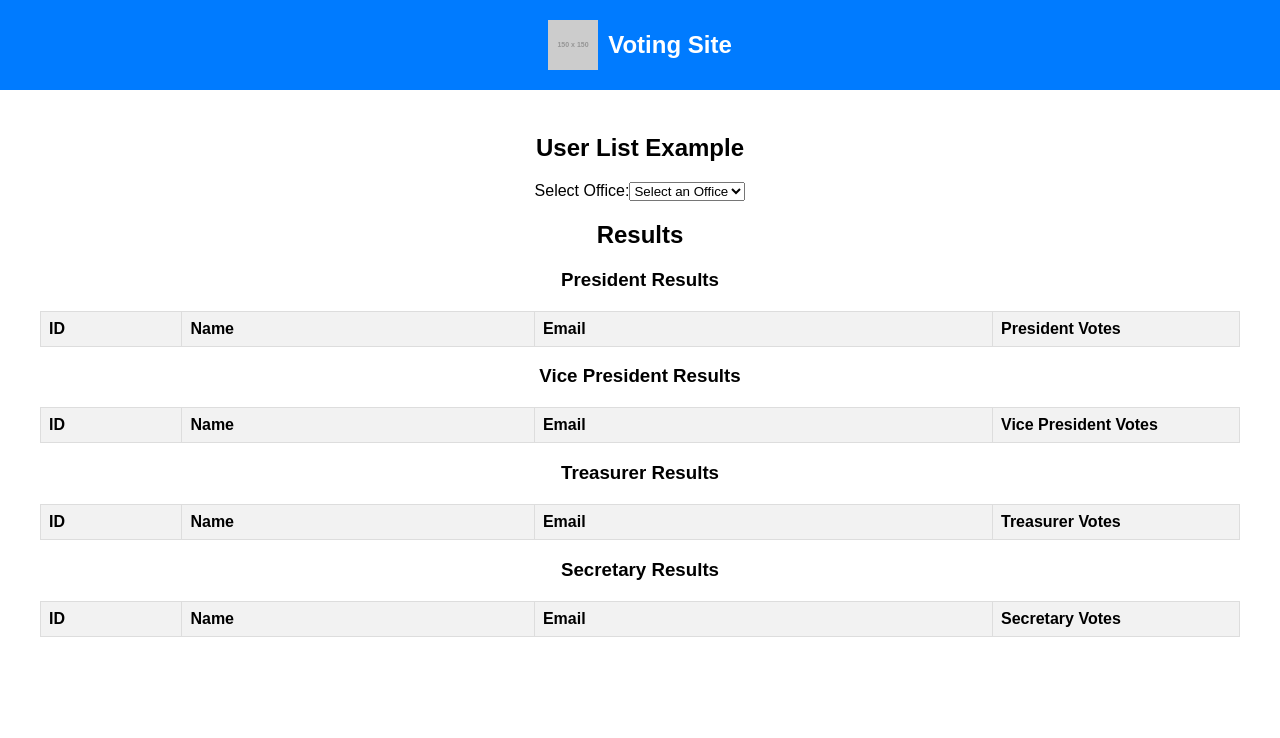
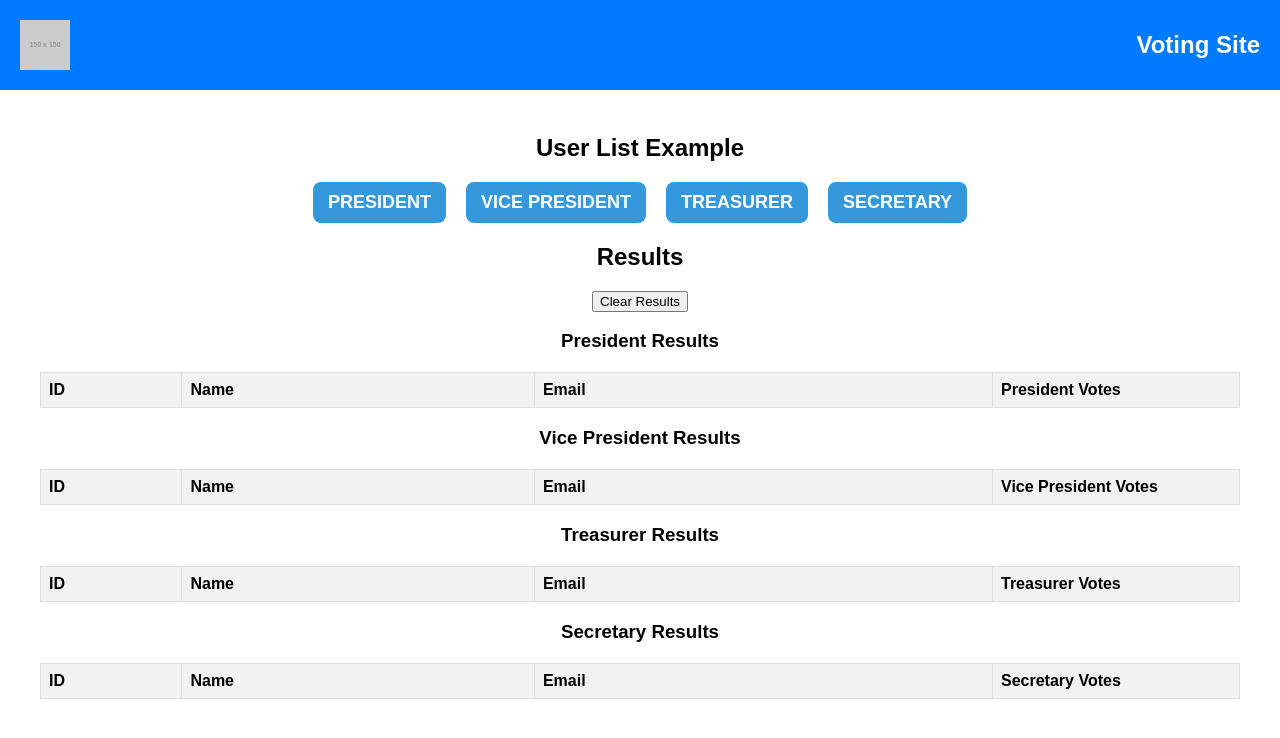
Before and after one commit to Gerg12/voting-system, a React (Create React App) app: page / in a window 1280 px wide. Shown: the top 738 px of the page. Built offline with nearby package versions, Linux system fonts and the light colour scheme.

Commit message:
[~] Tabs plus list styling.

```diff
--- a/src/App.css
+++ b/src/App.css
@@ -14,7 +14,7 @@ header {
   padding: 20px;
   display: flex;
   align-items: center;
-  justify-content: center;
+  justify-content: space-between;
 }
 
 .logo {
--- a/src/components/MainApp/MainApp.css
+++ b/src/components/MainApp/MainApp.css
@@ -13,3 +13,25 @@
   width: 100%;
   margin: 0 auto;
 }
+
+.user-list__table button {
+  font-size: 16px;
+  background-color: #3498db;
+  color: white;
+  padding: 10px 20px;
+  border: none;
+  border-radius: 8px;
+  cursor: pointer;
+  transition: background-color 0.3s ease, transform 0.2s ease;
+  width: 100%;
+  margin: 2px;
+}
+
+.user-list__table button:hover {
+  background-color: #e74c3c;
+  transform: scale(1.05);
+}
+
+.user-list__table button:active {
+  background-color: #c0392b;
+}
--- a/src/components/MainApp/MainApp.js
+++ b/src/components/MainApp/MainApp.js
@@ -1,23 +1,52 @@
-import React, { useState } from 'react';
+import React, { useState, useEffect } from 'react';
 import UserList from '../UserList/UserList';
 import './MainApp.css';
 import candidates from '../../data/candidates';
+
 const offices = ['President', 'Vice President', 'Treasurer', 'Secretary'];
 
 const MainApp = () => {
-  const [userVotes, setUserVotes] = useState({});
+  const [userVotes, setUserVotes] = useState(() => {
+    const storedVotes = localStorage.getItem('userVotes');
+    return storedVotes ? JSON.parse(storedVotes) : {};
+  });
+
+  const [results, setResults] = useState(() => {
+    const storedResults = localStorage.getItem('votingResults');
+    return storedResults ? JSON.parse(storedResults) : {};
+  });
+
+  useEffect(() => {
+    localStorage.setItem('userVotes', JSON.stringify(userVotes));
+  }, [userVotes]);
+
+  useEffect(() => {
+    localStorage.setItem('votingResults', JSON.stringify(results));
+  }, [results]);
 
   const handleVote = (userId, office) => {
-    setUserVotes(prevVotes => ({
+    setUserVotes((prevVotes) => ({
       ...prevVotes,
       [userId]: { ...prevVotes[userId], [office]: (prevVotes[userId]?.[office] || 0) + 1 },
     }));
+
+    setResults((prevResults) => ({
+      ...prevResults,
+      [office]: [...(prevResults[office] || []), userId],
+    }));
   };
 
-  const getUserVotesByOffice = office => {
+  const clearResults = () => {
+    localStorage.removeItem('userVotes');
+    localStorage.removeItem('votingResults');
+    setUserVotes({});
+    setResults({});
+  };
+
+  const getUserVotesByOffice = (office) => {
     return Object.keys(userVotes)
-      .filter(userId => userVotes[userId]?.[office])
-      .sort((a, b) => userVotes[a][office] - userVotes[b][office]);
+      .filter((userId) => userVotes[userId]?.[office])
+      .sort((a, b) => userVotes[b][office] - userVotes[a][office]);
   };
 
   return (
@@ -26,7 +55,8 @@ const MainApp = () => {
         <UserList onVote={handleVote} />
 
         <h2>Results</h2>
-        {offices.map(office => (
+        <button onClick={clearResults}>Clear Results</button>
+        {offices.map((office) => (
           <div className="result-list" key={office}>
             <h3>{office} Results</h3>
             <table>
@@ -39,11 +69,11 @@ const MainApp = () => {
                 </tr>
               </thead>
               <tbody>
-                {getUserVotesByOffice(office).map(userId => (
+                {getUserVotesByOffice(office).map((userId) => (
                   <tr key={userId}>
                     <td>{userId}</td>
-                    <td>{candidates.find(candidate => candidate.id === parseInt(userId, 10)).name}</td>
-                    <td>{candidates.find(candidate => candidate.id === parseInt(userId, 10)).email}</td>
+                    <td>{candidates.find((candidate) => candidate.id === parseInt(userId, 10)).name}</td>
+                    <td>{candidates.find((candidate) => candidate.id === parseInt(userId, 10)).email}</td>
                     <td>{userVotes[userId]?.[office] || 0}</td>
                   </tr>
                 ))}
--- /dev/null
+++ b/src/components/UserList/UserList.css
@@ -0,0 +1,58 @@
+/* src/components/UserList/UserList.css */
+
+.office-buttons {
+  display: flex;
+  gap: 20px;
+  justify-content: center;
+  margin-top: 20px;
+}
+
+.office-buttons button {
+  font-size: 18px;
+  background-color: #3498db;
+  color: white;
+  padding: 10px 15px;
+  border: none;
+  border-radius: 8px;
+  cursor: pointer;
+  transition: background-color 0.3s ease, transform 0.2s ease;
+  text-transform: uppercase;
+  font-weight: bold;
+}
+
+.office-buttons button.active {
+  background-color: #e74c3c;
+}
+
+.office-buttons button:hover {
+  background-color: #e74c3c;
+  transform: scale(1.05);
+}
+
+@media (max-width: 650px) {
+  .office-buttons {
+    flex-direction: column;
+  }
+
+  .office-buttons button {
+    margin-bottom: 10px;
+  }
+}
+
+.user-list__container {
+  display: flex;
+  flex-wrap: wrap;
+  justify-content: center;
+}
+
+.user-list__item {
+  border: 1px solid #ddd;
+  padding: 10px;
+  margin: 10px;
+  width: calc(50% - 20px);
+}
+
+.user-list__title {
+  margin-top: 35px;
+  margin-bottom: 0;
+}
--- a/src/components/UserList/UserList.js
+++ b/src/components/UserList/UserList.js
@@ -1,23 +1,16 @@
 // src/components/UserList/UserList.js
 import React, { useState, useEffect } from 'react';
-import candidates from '../../data/candidates'; // Adjust the path based on your project structure
+import candidates from '../../data/candidates';
+import './UserList.css';
 
 const UserList = ({ onVote }) => {
   const [selectedOffice, setSelectedOffice] = useState('');
   const [officeCandidates, setOfficeCandidates] = useState([]);
+  const [activeButton, setActiveButton] = useState('');
 
   useEffect(() => {
     if (selectedOffice) {
-      // Group candidates by office
-      const candidatesByOffice = candidates.reduce((acc, candidate) => {
-        const office = candidate.office.toLowerCase();
-        acc[office] = acc[office] || [];
-        acc[office].push(candidate);
-        return acc;
-      }, {});
-
-      // Select candidates for the chosen office
-      const selectedCandidates = candidatesByOffice[selectedOffice.toLowerCase()] || [];
+      const selectedCandidates = candidates.filter(candidate => candidate.office.toLowerCase() === selectedOffice.toLowerCase());
       setOfficeCandidates(selectedCandidates);
     }
   }, [selectedOffice]);
@@ -29,19 +22,23 @@ const UserList = ({ onVote }) => {
   return (
     <div>
       <h2>User List Example</h2>
-      <label htmlFor="officeSelect">Select Office:</label>
-      <select
-        id="officeSelect"
-        value={selectedOffice}
-        onChange={e => setSelectedOffice(e.target.value)}
+      <div className="office-buttons">
+        {['President', 'Vice President', 'Treasurer', 'Secretary'].map(office => (
+          <button
+            key={office}
+            onClick={() => {
+              setSelectedOffice(office);
+              setActiveButton(office);
+            }}
+            className={activeButton === office ? 'active' : ''}
           >
-        <option value="">Select an Office</option>
-        <option value="President">President</option>
-        <option value="Vice President">Vice President</option>
-        <option value="Treasurer">Treasurer</option>
-        <option value="Secretary">Secretary</option>
-      </select>
+            {office}
+          </button>
+        ))}
+      </div>
       {selectedOffice && officeCandidates.length > 0 && (
+        <div className="user-list__container">
+          <h3 className="user-list__title">{selectedOffice} Candidates</h3>
           <table className="user-list__table">
             <thead>
               <tr>
@@ -64,6 +61,7 @@ const UserList = ({ onVote }) => {
               ))}
             </tbody>
           </table>
+        </div>
       )}
     </div>
   );
--- a/src/data/candidates.js
+++ b/src/data/candidates.js
@@ -4,41 +4,21 @@ const candidates = [
   { id: 3, name: 'Michael Johnson', email: 'michael.johnson@example.com', office: 'President' },
   { id: 4, name: 'Emily Davis', email: 'emily.davis@example.com', office: 'President' },
   { id: 5, name: 'Robert White', email: 'robert.white@example.com', office: 'President' },
-  { id: 6, name: 'Sophia Brown', email: 'sophia.brown@example.com', office: 'President' },
-  { id: 7, name: 'William Miller', email: 'william.miller@example.com', office: 'President' },
-  { id: 8, name: 'Olivia Wilson', email: 'olivia.wilson@example.com', office: 'President' },
-  { id: 9, name: 'James Moore', email: 'james.moore@example.com', office: 'President' },
-  { id: 10, name: 'Emma Taylor', email: 'emma.taylor@example.com', office: 'President' },
-  { id: 11, name: 'Aiden Johnson', email: 'aiden.johnson@example.com', office: 'Vice President' },
-  { id: 12, name: 'Ava Lee', email: 'ava.lee@example.com', office: 'Vice President' },
-  { id: 13, name: 'Liam Martinez', email: 'liam.martinez@example.com', office: 'Vice President' },
-  { id: 14, name: 'Olivia Davis', email: 'olivia.davis@example.com', office: 'Vice President' },
-  { id: 15, name: 'Noah Wilson', email: 'noah.wilson@example.com', office: 'Vice President' },
-  { id: 16, name: 'Sophia Anderson', email: 'sophia.anderson@example.com', office: 'Vice President' },
-  { id: 17, name: 'Jackson Smith', email: 'jackson.smith@example.com', office: 'Vice President' },
-  { id: 18, name: 'Emma Brown', email: 'emma.brown@example.com', office: 'Vice President' },
-  { id: 19, name: 'Lucas Taylor', email: 'lucas.taylor@example.com', office: 'Vice President' },
-  { id: 20, name: 'Mia Johnson', email: 'mia.johnson@example.com', office: 'Vice President' },
-  { id: 21, name: 'Ethan Martinez', email: 'ethan.martinez@example.com', office: 'Treasurer' },
-  { id: 22, name: 'Sophia Wilson', email: 'sophia.wilson@example.com', office: 'Treasurer' },
-  { id: 23, name: 'Jackson Smith', email: 'jackson.smith@example.com', office: 'Treasurer' },
-  { id: 24, name: 'Emma Davis', email: 'emma.davis@example.com', office: 'Treasurer' },
-  { id: 25, name: 'Oliver Taylor', email: 'oliver.taylor@example.com', office: 'Treasurer' },
-  { id: 26, name: 'Ava Anderson', email: 'ava.anderson@example.com', office: 'Treasurer' },
-  { id: 27, name: 'Lucas Brown', email: 'lucas.brown@example.com', office: 'Treasurer' },
-  { id: 28, name: 'Mia Moore', email: 'mia.moore@example.com', office: 'Treasurer' },
-  { id: 29, name: 'Noah Lee', email: 'noah.lee@example.com', office: 'Treasurer' },
-  { id: 30, name: 'Isabella Johnson', email: 'isabella.johnson@example.com', office: 'Treasurer' },
-  { id: 31, name: 'Aiden Johnson', email: 'aiden.johnson@example.com', office: 'Secretary' },
-  { id: 32, name: 'Ava Lee', email: 'ava.lee@example.com', office: 'Secretary' },
-  { id: 33, name: 'Liam Martinez', email: 'liam.martinez@example.com', office: 'Secretary' },
-  { id: 34, name: 'Olivia Davis', email: 'olivia.davis@example.com', office: 'Secretary' },
-  { id: 35, name: 'Noah Wilson', email: 'noah.wilson@example.com', office: 'Secretary' },
-  { id: 36, name: 'Sophia Anderson', email: 'sophia.anderson@example.com', office: 'Secretary' },
-  { id: 37, name: 'Jackson Smith', email: 'jackson.smith@example.com', office: 'Secretary' },
-  { id: 38, name: 'Emma Brown', email: 'emma.brown@example.com', office: 'Secretary' },
-  { id: 39, name: 'Lucas Taylor', email: 'lucas.taylor@example.com', office: 'Secretary' },
-  { id: 40, name: 'Mia Johnson', email: 'mia.johnson@example.com', office: 'Secretary' },
+  { id: 6, name: 'Sophia Brown', email: 'sophia.brown@example.com', office: 'Vice President' },
+  { id: 7, name: 'William Miller', email: 'william.miller@example.com', office: 'Vice President' },
+  { id: 8, name: 'Olivia Wilson', email: 'olivia.wilson@example.com', office: 'Vice President' },
+  { id: 9, name: 'James Moore', email: 'james.moore@example.com', office: 'Vice President' },
+  { id: 10, name: 'Emma Taylor', email: 'emma.taylor@example.com', office: 'Vice President' },
+  { id: 11, name: 'Aiden Johnson', email: 'aiden.johnson@example.com', office: 'Treasurer' },
+  { id: 12, name: 'Ava Lee', email: 'ava.lee@example.com', office: 'Treasurer' },
+  { id: 13, name: 'Liam Martinez', email: 'liam.martinez@example.com', office: 'Treasurer' },
+  { id: 14, name: 'Olivia Davis', email: 'olivia.davis@example.com', office: 'Treasurer' },
+  { id: 15, name: 'Noah Wilson', email: 'noah.wilson@example.com', office: 'Treasurer' },
+  { id: 16, name: 'Sophia Anderson', email: 'sophia.anderson@example.com', office: 'Secretary' },
+  { id: 17, name: 'Jackson Smith', email: 'jackson.smith@example.com', office: 'Secretary' },
+  { id: 18, name: 'Emma Brown', email: 'emma.brown@example.com', office: 'Secretary' },
+  { id: 19, name: 'Lucas Taylor', email: 'lucas.taylor@example.com', office: 'Secretary' },
+  { id: 20, name: 'Mia Johnson', email: 'mia.johnson@example.com', office: 'Secretary' },
 ];
 
 export default candidates;
```
Lines whose indentation alone changed are shown as unchanged.
